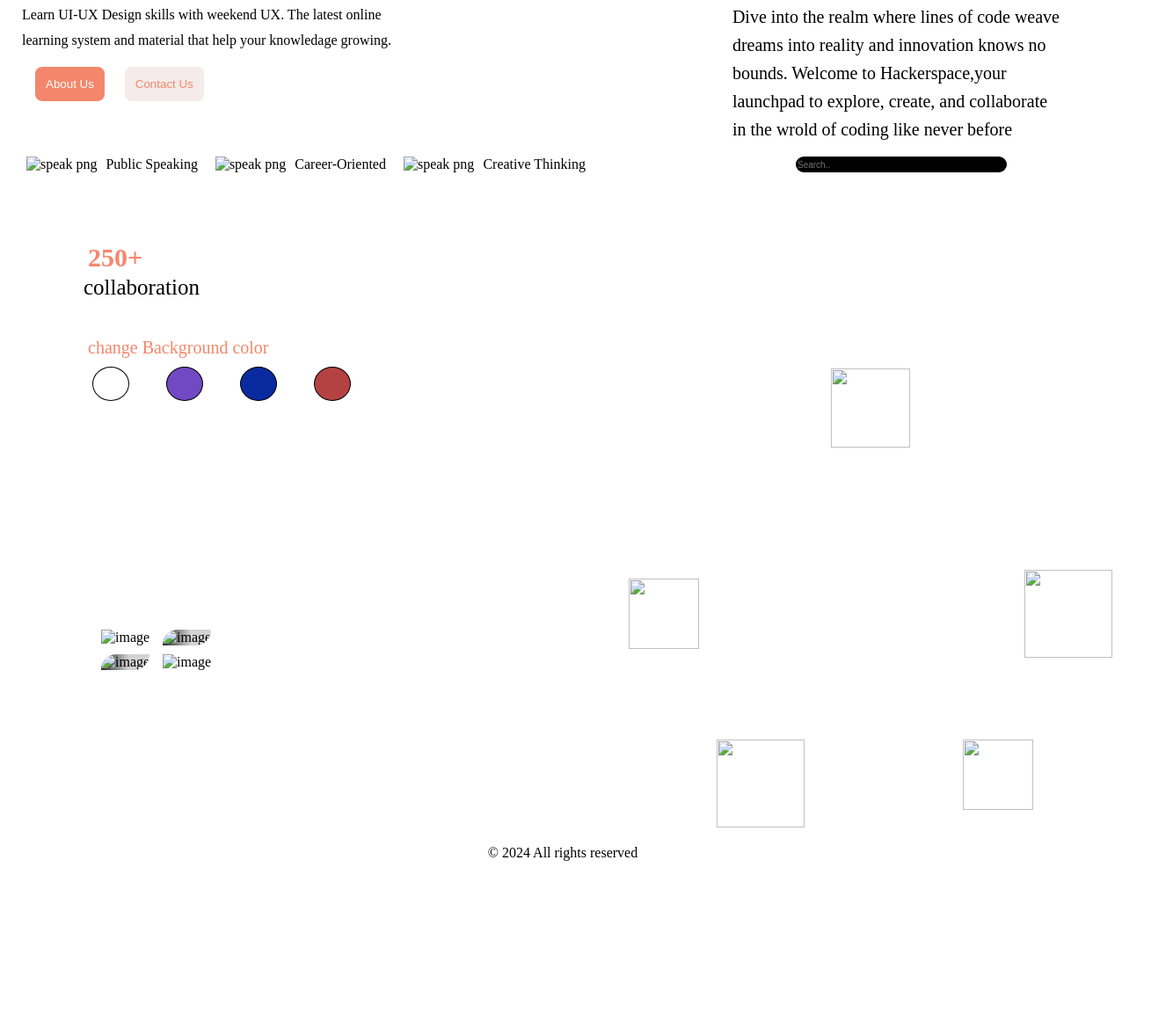
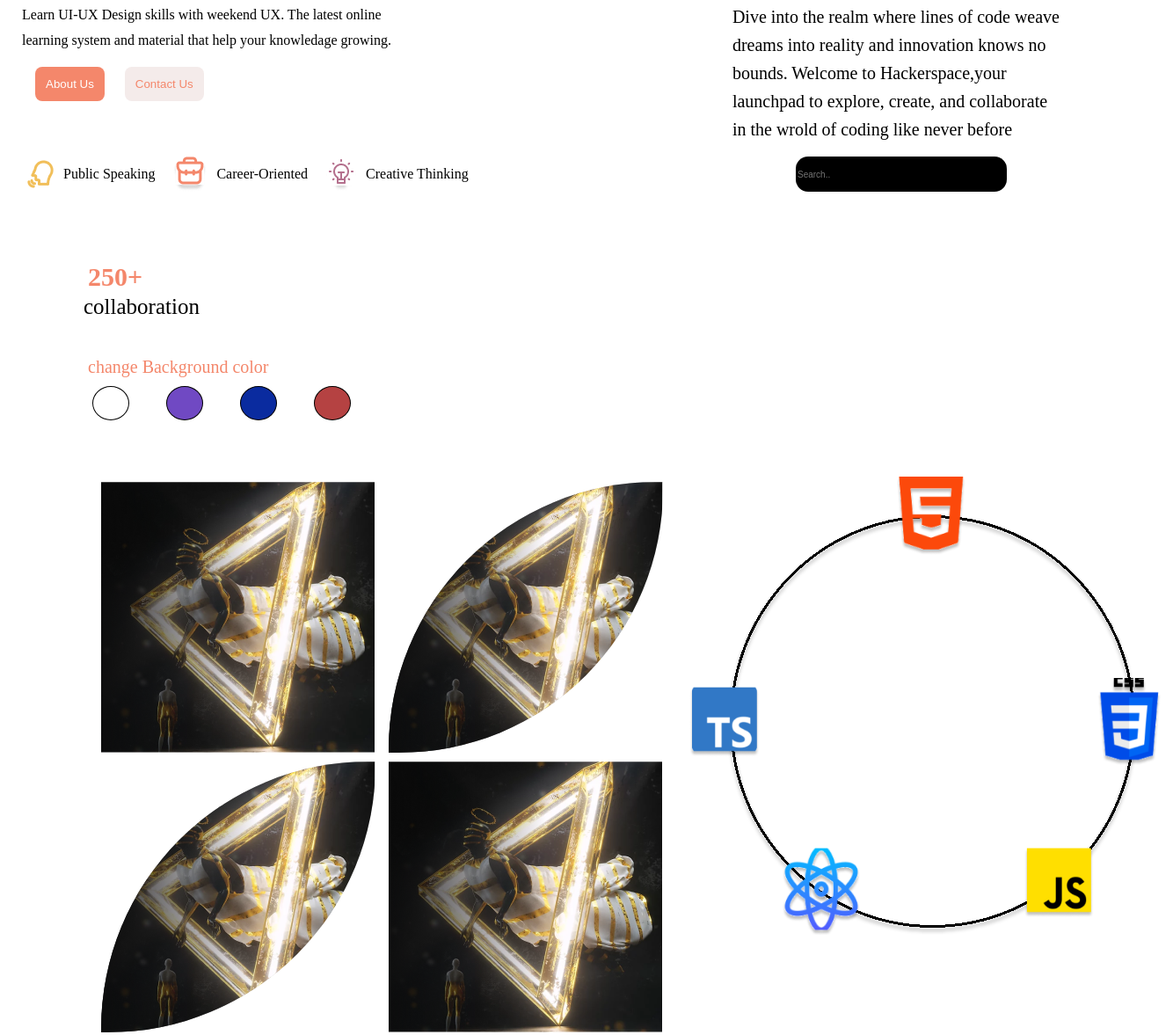
Before and after one commit to ARKID-THEGENIUS/Code_Craft-2.0-Arkid_Mondal, a plain HTML site: page index.html in a window 1280 px wide. Shown: the part 345-1522 px from the top of the page at 88% size, 1334 px wide, since content can reach past the window. Before the commit the page ends 1332 px from the top, so only its background shows below. Drawn offline with Linux system fonts and the light colour scheme; the site is published under a folder, as on GitHub Pages, so addresses that start at the root find nothing.

Commit message:
Update index.html

```diff
--- a/index.html
+++ b/index.html
@@ -68,15 +68,15 @@
         <div class="points">
 
             <div class="image1">
-                <img src="/Speak.png" alt="speak png">
+                <img src="Speak.png" alt="speak png">
                 <span>Public Speaking</span>
             </div>
             <div class="image2">
-                <img src="/Briefcase.png" alt="speak png">
+                <img src="Briefcase.png" alt="speak png">
                 <span>Career-Oriented</span>
             </div>
             <div class="image3">
-                <img src="/idea.png" alt="speak png">
+                <img src="idea.png" alt="speak png">
                 <span>Creative Thinking</span>
             </div>
         </div>
@@ -102,24 +102,24 @@
     <div class="bottom-container">
         <div class="bottom-left">
             <div class="firstblock">
-                <img src="/bottomimage.png" alt="image">
-                <img class="modify1" src="/bottomimage.png" alt="image">
+                <img src="bottomimage.png" alt="image">
+                <img class="modify1" src="bottomimage.png" alt="image">
             </div>
 
             <div class="secondblock">
-                <img class="modify2" src="/bottomimage.png" alt="image">
-                <img src="/bottomimage.png" alt="image">
+                <img class="modify2" src="bottomimage.png" alt="image">
+                <img src="bottomimage.png" alt="image">
             </div>
         </div>
         <div class="web">
             <div class="ellipse">
-                <img src="/circle.svg" alt="">
+                <img src="circle.svg" alt="">
             </div>
-            <img class="html" src="/Html 5.png" alt="">
-            <img class="ts" src="/Typescript.png" alt="">
-            <img class="css" src="/Css 3.png" alt="">
-            <img class="atom" src="/Atom.png" alt="">
-            <img class="js" src="/Js.png" alt="">
+            <img class="html" src="Html 5.png" alt="">
+            <img class="ts" src="Typescript.png" alt="">
+            <img class="css" src="Css 3.png" alt="">
+            <img class="atom" src="Atom.png" alt="">
+            <img class="js" src="Js.png" alt="">
         </div>
     </div>
 
```
